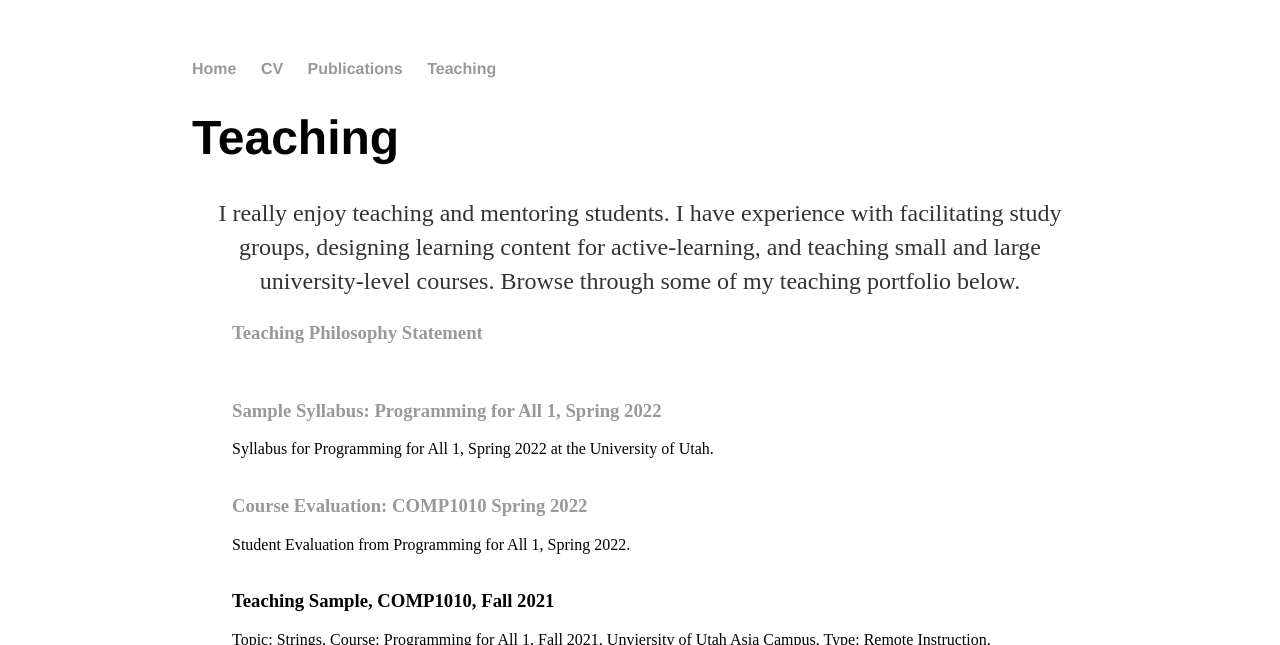
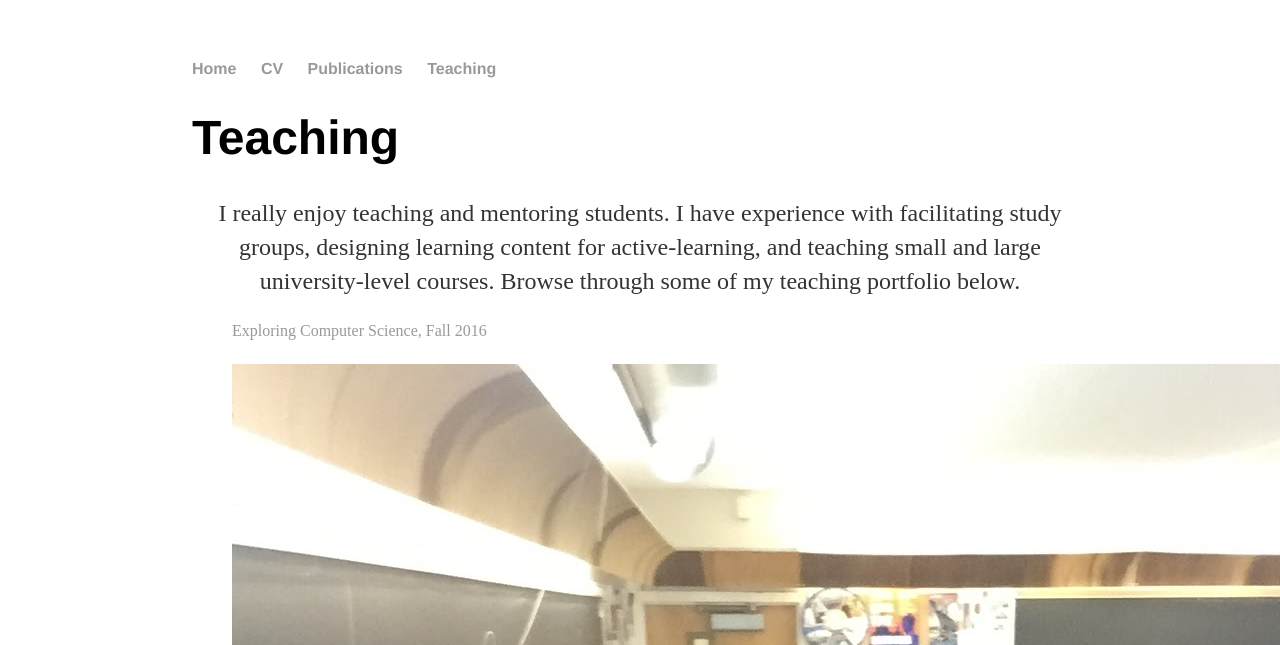
Before and after one commit to rushsangs/rushsangs-old.github.io, a Jekyll site: the page built from teaching/index.html, in a window 1280 px wide and 900 px high, cut to the strip 0-645 px from the top of the window. Built offline with Jekyll 4.4.1, drawn with Linux system fonts in a browser that asks for light colours.

Commit message:
testing something out

```diff
--- a/_posts/2022-12-09-exploring-computer-science-fall-2016.markdown
+++ b/_posts/2022-12-09-exploring-computer-science-fall-2016.markdown
@@ -3,6 +3,8 @@ title: Exploring Computer Science, Fall 2016
 layout: post
 category: teaching
 ---
+![Class Picture]({{ site.baseurl }}/uploads/ExploringCS-Fall-2016/ClassPicture.JPG)
+
 [Syllabus]({{ site.baseurl }}/uploads/ExploringCS-Fall-2016.pdf)
 
 [Sample Lecture Plan -- Week 3]({{ site.baseurl }}/uploads/ExploringCS-Fall-2016/Week3.pdf)
--- a/teaching/index.html
+++ b/teaching/index.html
@@ -28,5 +28,13 @@ title: Teaching
 	    	</li>
 	    	<br/>
 			{% endif %}
+			{% if post.categories contains 'teaching' %}
+				<li>
+      				<a href="{{ post.url }}">{{ post.title }}</a>
+      				{{ post.excerpt }}
+    			</li>
+	    	<br/>
+			{% endif %}
 	  {% endfor %}
+
 	</ul>
```
Also changed, not shown: uploads/ExploringCS-Fall-2016/ClassPicture.JPG (added).
